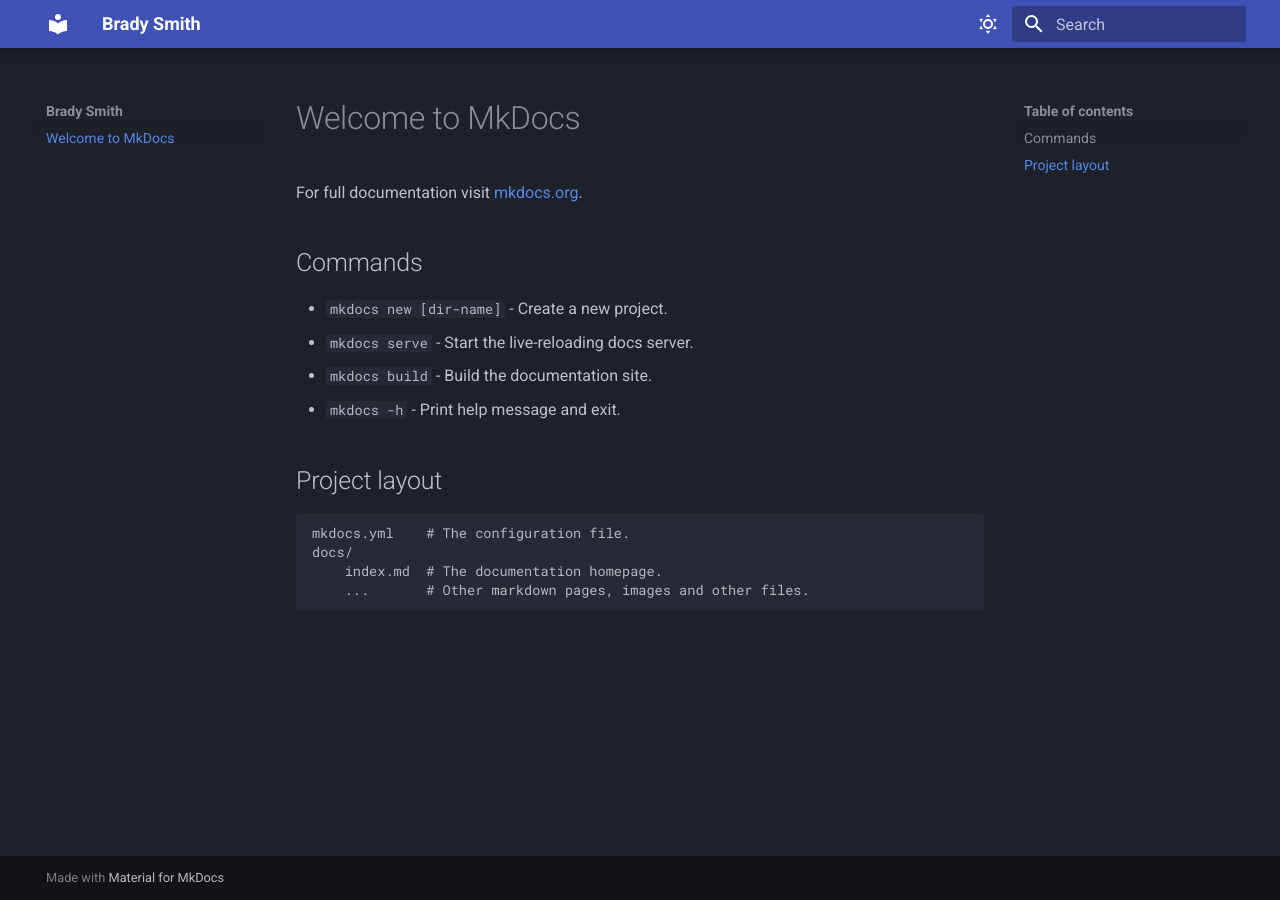
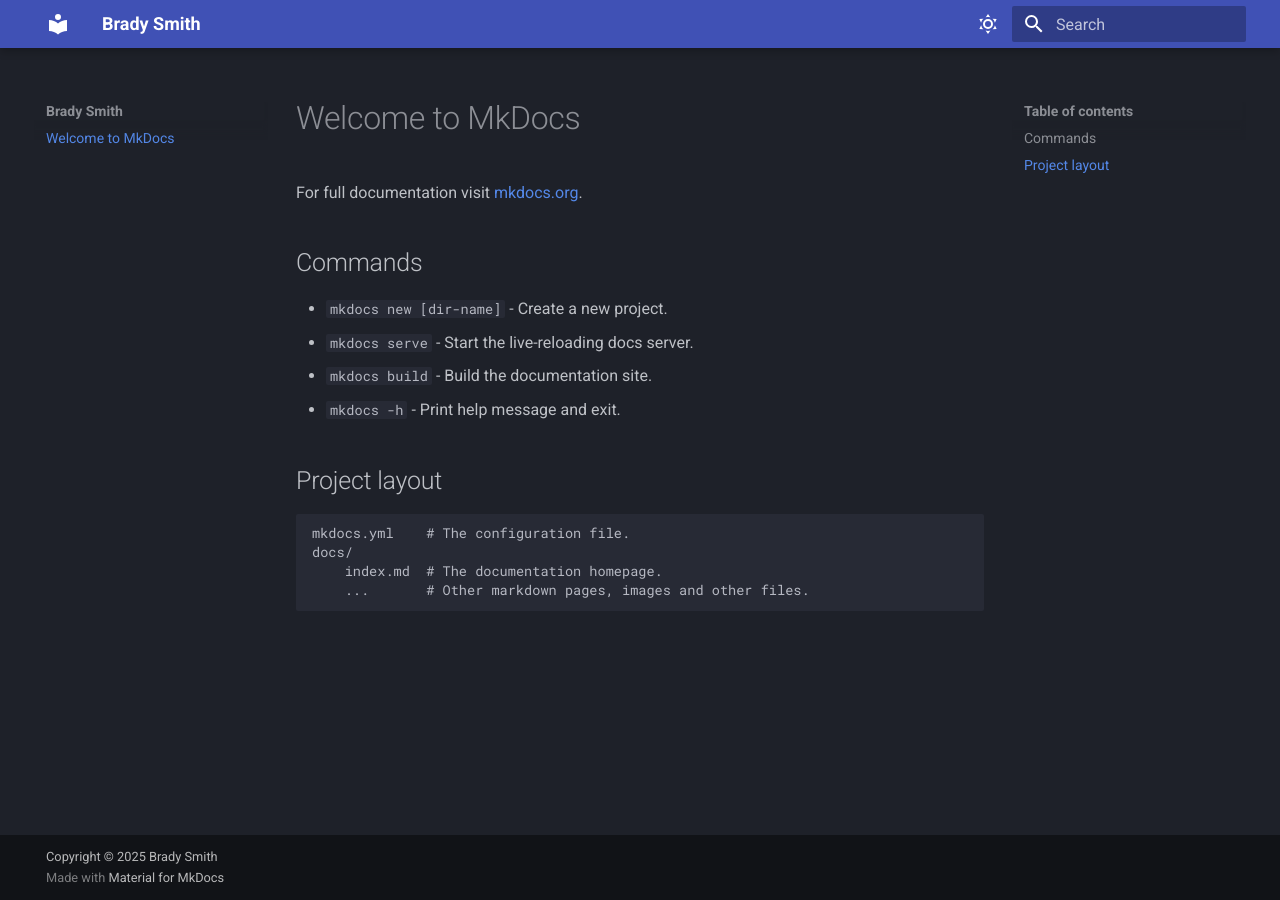
Before and after one commit to brasmi/brasmi.github.io, an MkDocs documentation site: the page built from docs/index.md, in a window 1280 px wide. Built offline with MkDocs 1.6.1 and Material for MkDocs 9.7.7, drawn with Linux system fonts in a browser that asks for light colours.

Commit message:
extensions & avatar

```diff
--- a/mkdocs.yml
+++ b/mkdocs.yml
@@ -1,10 +1,12 @@
 site_name: Brady Smith
 site_url: https://bradyasmith.com
 theme:
+  name: material
   font:
     text: Roboto
     code: Roboto Mono
-  name: material
+  icon:
+    logo: assets/avatar.jpg
   palette:
     # Dark Mode
     - scheme: slate
@@ -27,3 +29,5 @@ markdown_extensions:
   - md_in_html
   - toc:
       permalink: true
+
+copyright: Copyright &copy; 2025 Brady Smith
```
Also changed, not shown: docs/assets/avatar.jpg (added).
